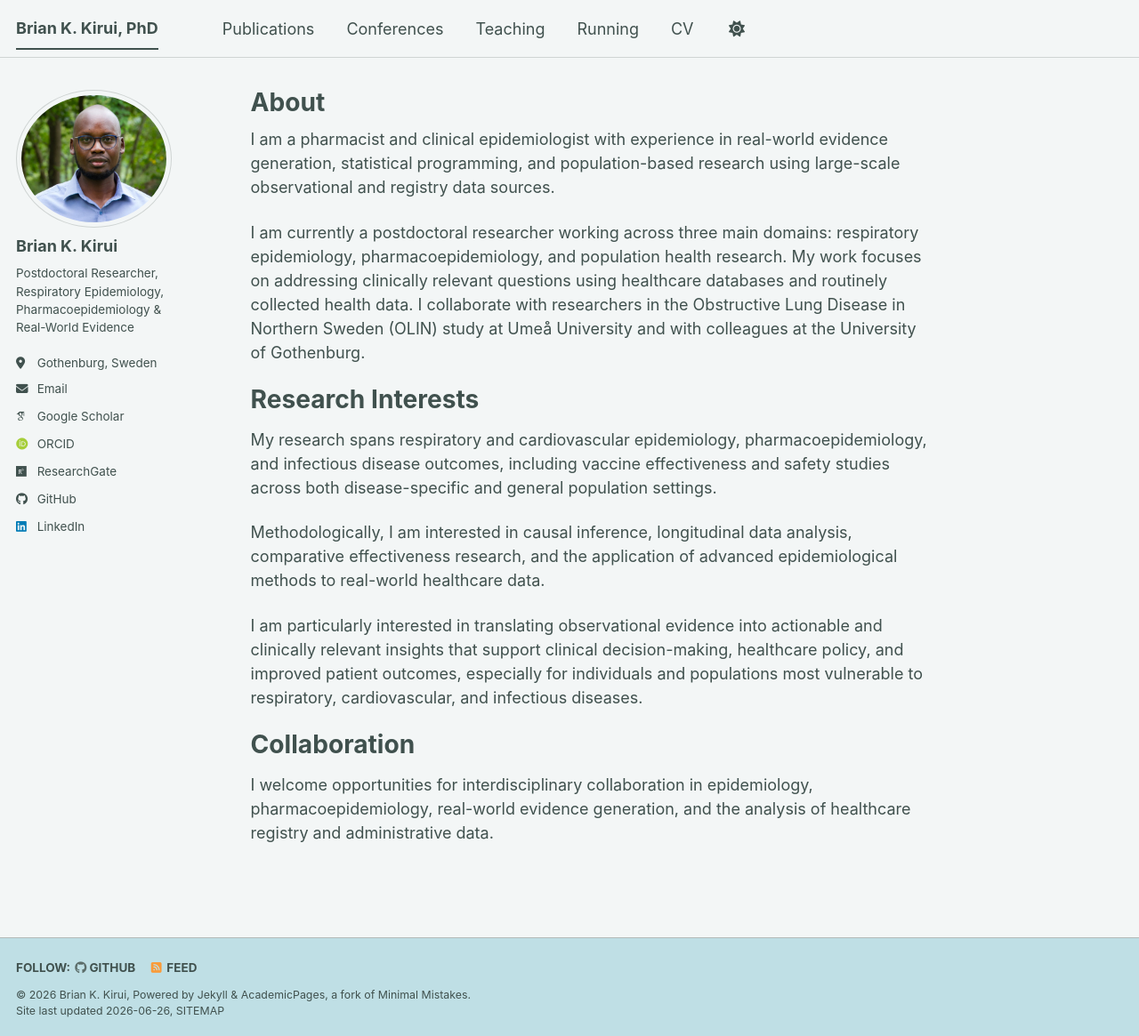
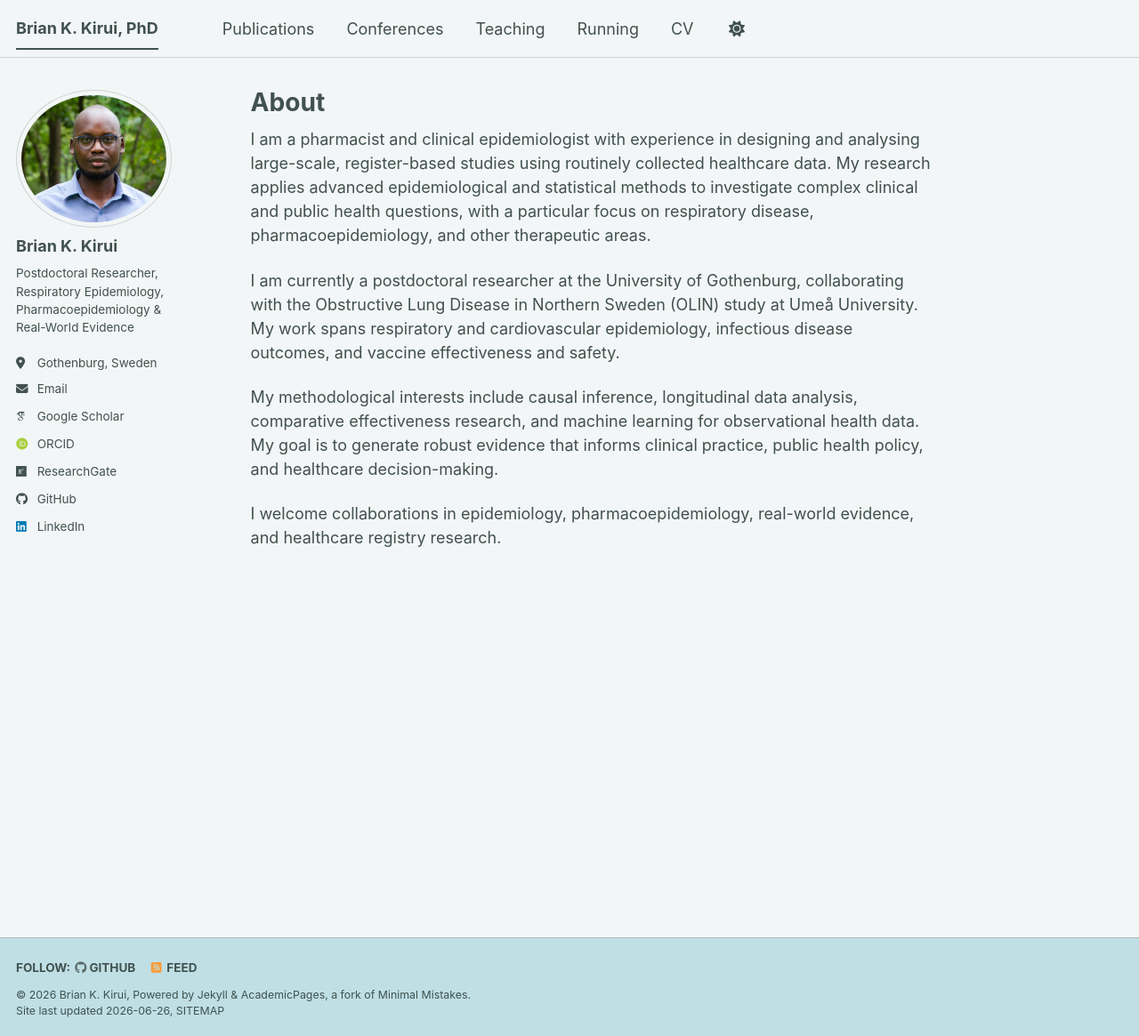
Before and after one commit to BrianKibiwott/briankibiwott.github.io, a Jekyll site: the page built from _pages/about.md, in a window 1280 px wide and 1165 px high. Shown: the whole window at 89% size. Built offline with Jekyll 4.4.1, drawn with Linux system fonts in a browser that asks for light colours; some web fonts are replaced; a script bundle is joined from its source files by our own code; library files that are not in the unit come from our copies.

Commit message:
CV and Webpage Updates 2026 0626

```diff
--- a/_pages/about.md
+++ b/_pages/about.md
@@ -6,18 +6,10 @@ redirect_from:
   - /about/
   - /about.html
 ---
-I am a pharmacist and clinical epidemiologist with experience in real-world evidence generation, statistical programming, and population-based research using large-scale observational and registry data sources.
+I am a pharmacist and clinical epidemiologist with experience in designing and analysing large-scale, register-based studies using routinely collected healthcare data. My research applies advanced epidemiological and statistical methods to investigate complex clinical and public health questions, with a particular focus on respiratory disease, pharmacoepidemiology, and other therapeutic areas.
 
-I am currently a postdoctoral researcher working across three main domains: respiratory epidemiology, pharmacoepidemiology, and population health research. My work focuses on addressing clinically relevant questions using healthcare databases and routinely collected health data. I collaborate with researchers in the Obstructive Lung Disease in Northern Sweden (OLIN) study at Umeå University and with colleagues at the University of Gothenburg.
+I am currently a postdoctoral researcher at the University of Gothenburg, collaborating with the Obstructive Lung Disease in Northern Sweden (OLIN) study at Umeå University. My work spans respiratory and cardiovascular epidemiology, infectious disease outcomes, and vaccine effectiveness and safety.
 
-# Research Interests
+My methodological interests include causal inference, longitudinal data analysis, comparative effectiveness research, and machine learning for observational health data. My goal is to generate robust evidence that informs clinical practice, public health policy, and healthcare decision-making.
 
-My research spans respiratory and cardiovascular epidemiology, pharmacoepidemiology, and infectious disease outcomes, including vaccine effectiveness and safety studies across both disease-specific and general population settings.
-
-Methodologically, I am interested in causal inference, longitudinal data analysis, comparative effectiveness research, and the application of advanced epidemiological methods to real-world healthcare data.
-
-I am particularly interested in translating observational evidence into actionable and clinically relevant insights that support clinical decision-making, healthcare policy, and improved patient outcomes, especially for individuals and populations most vulnerable to respiratory, cardiovascular, and infectious diseases.
-
-# Collaboration
-
-I welcome opportunities for interdisciplinary collaboration in epidemiology, pharmacoepidemiology, real-world evidence generation, and the analysis of healthcare registry and administrative data.
+I welcome collaborations in epidemiology, pharmacoepidemiology, real-world evidence, and healthcare registry research.
```
Also changed, not shown: _pages/teaching.md (+2 -2 lines), _talks/talks.md (+2 -16 lines).
